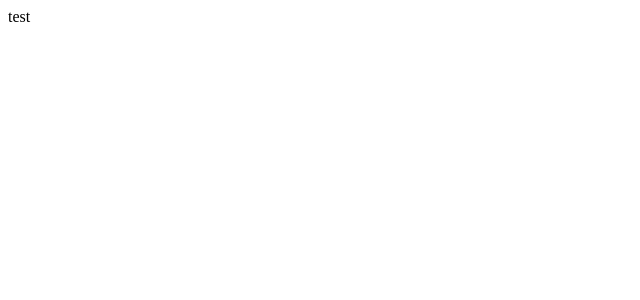
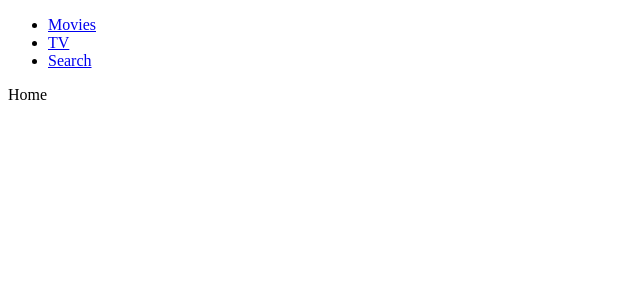
Before and after one commit to ghehd231/movieapp, a React (Create React App) app: page / in a window 1280 px wide. Shown: the top 300 px of the page, without its empty margins (0-640 px from the left). Built offline with nearby package versions, Linux system fonts and the light colour scheme.

Commit message:
React-router part#2

```diff
--- a/src/Components/App.js
+++ b/src/Components/App.js
@@ -1,11 +1,14 @@
 import React, { Component } from 'react';
+import Router from "./Router";
+import Header from "./Header";
 
 export default class App extends Component{
   render(){
     return (
-      <div>
-        test
-      </div>
+      <>
+        <Header />
+        <Router />
+      </>
     )
   }
 }
--- /dev/null
+++ b/src/Components/Header.js
@@ -0,0 +1,17 @@
+import React from 'react';
+
+export default () => (
+    <header>
+        <ul>
+            <li>
+                <a href="/">Movies</a>
+            </li>
+            <li>
+                <a href="/">TV</a>
+            </li>
+            <li>
+                <a href="/search">Search</a>
+            </li>
+        </ul>
+    </header>
+);
--- /dev/null
+++ b/src/Components/Router.js
@@ -0,0 +1,19 @@
+import React from 'react';
+import {
+    BrowserRouter as Router,
+    Route,
+    Redirect,
+    Switch
+} from "react-router-dom";
+import Home from '../Routes/Home';
+import TV from '../Routes/TV';
+import Search from '../Routes/Search';
+export default () =>(
+    <Router>
+        <Switch>
+            <Route path="/" exact component={Home}/>
+            <Route path="/tv" exact component={TV}/>
+            <Route path="/search" exact component={Search}/>
+        </Switch>
+    </Router>
+)
```
